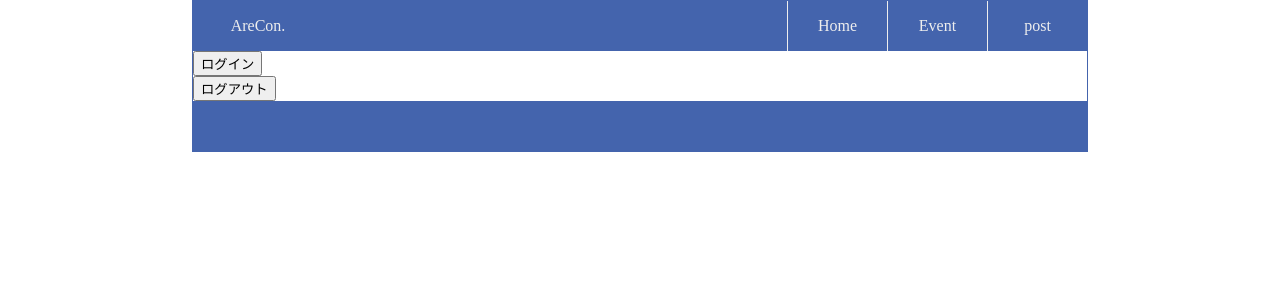
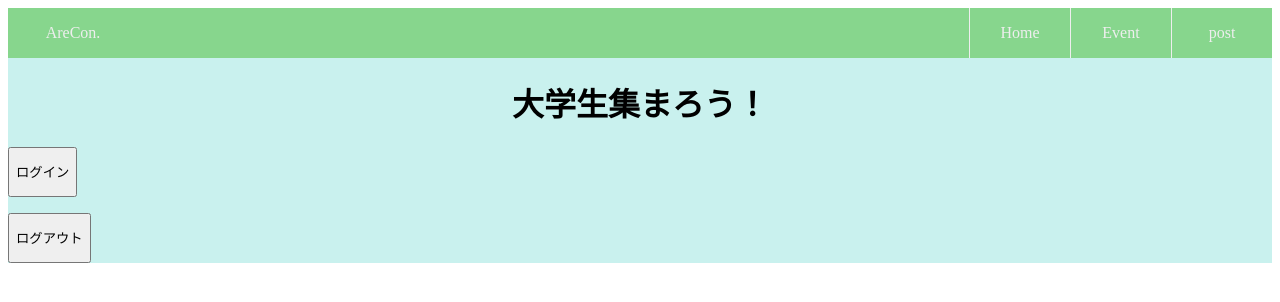
Before and after one commit to webex14-team-10/anualincome-100milion, a Vue app: page / in a window 1280 px wide. Shown: the top 302 px of the page. Built offline with nearby package versions, Linux system fonts and the light colour scheme.

Commit message:
ログイン、ログアウト先に画面遷移とページの色変更

```diff
--- a/src/App.vue
+++ b/src/App.vue
@@ -1,8 +1,7 @@
 <template>
-  <div>
+  <div class="test">
     <NavBar />
     <router-view />
-    <div class="box"></div>
   </div>
 </template>
 
@@ -17,15 +16,7 @@ export default {
 </script>
 
 <style>
-* {
-  box-sizing: border-box;
-}
-body {
-  margin: 0 15%;
-  border: 1px solid #4464ad;
-}
-.box {
-  height: 50px;
-  background-color: #4464ad;
+.test {
+  background-color: #c9f1ee;
 }
 </style>
--- a/src/components/NavBar.vue
+++ b/src/components/NavBar.vue
@@ -19,7 +19,7 @@
   display: flex;
   justify-content: space-between;
   align-items: stretch;
-  background-color: #4464ad;
+  background-color: #87d68d;
 }
 .nav__link {
   display: flex;
--- a/src/components/SingIn.vue
+++ b/src/components/SingIn.vue
@@ -18,6 +18,7 @@ export default {
           credential.accessToken;
           result.user;
           alert("ログイン成功");
+          this.$router.push("/post-view");
         })
         .catch((error) => {
           GoogleAuthProvider.credentialFromError(error);
@@ -27,3 +28,10 @@ export default {
   },
 };
 </script>
+
+<style>
+.login {
+  height: 50px;
+  display: flex;
+}
+</style>
--- a/src/components/SingOut.vue
+++ b/src/components/SingOut.vue
@@ -1,5 +1,7 @@
 <template>
-  <button @click="signOut">ログアウト</button>
+  <div class="logout">
+    <button @click="signOut">ログアウト</button>
+  </div>
 </template>
 <script>
 import { getAuth, signOut } from "firebase/auth";
@@ -10,6 +12,7 @@ export default {
       signOut(auth)
         .then(() => {
           alert("ログアウト");
+          this.$router.push({ path: "/" });
         })
         .catch((error) => {
           console.log(error);
@@ -18,3 +21,10 @@ export default {
   },
 };
 </script>
+
+<style>
+.logout {
+  height: 50px;
+  display: flex;
+}
+</style>
--- a/src/views/EventView.vue
+++ b/src/views/EventView.vue
@@ -109,9 +109,10 @@ export default {
 <style scoped>
 .content {
   text-align: center;
+  background-color: #c9f1ee;
 }
 .memo {
-  background-color: #f58f29;
+  background-color: #85e78e;
   margin: 20px 50px;
   border-radius: 30px;
 }
@@ -161,12 +162,12 @@ ul {
 }
 
 .form-text {
-  border: solid 1px #333;
+  border: solid 1px rgb(31, 26, 26);
   border-radius: 50px;
   padding: 16px 10px 16px 20px;
   text-align: center;
   position: relative;
-  color: rgb(107, 163, 146);
+  color: rgb(24, 37, 34);
 }
 .form-text::after {
   content: "";
--- a/src/views/HomeView.vue
+++ b/src/views/HomeView.vue
@@ -1,7 +1,8 @@
 <template>
   <div class="home">
-    <SingIn />
-    <SingOut />
+    <h1>大学生集まろう！</h1>
+    <p v-if="show"><SingIn /></p>
+    <p v-show="show"><SingOut /></p>
   </div>
 </template>
 
@@ -9,12 +10,26 @@
 // @ is an alias to /src
 import SingIn from "@/components/SingIn.vue";
 import SingOut from "@/components/SingOut.vue";
-
 export default {
   name: "HomeView",
   components: {
     SingIn,
     SingOut,
   },
+  data: function () {
+    return {
+      show: true,
+    };
+  },
+  methods: {
+    click: function () {
+      this.show = !this.show;
+    },
+  },
 };
 </script>
+<style>
+.home {
+  text-align: center;
+}
+</style>
```
